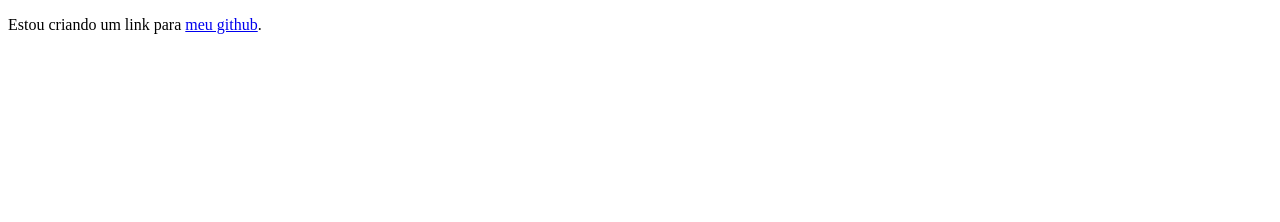
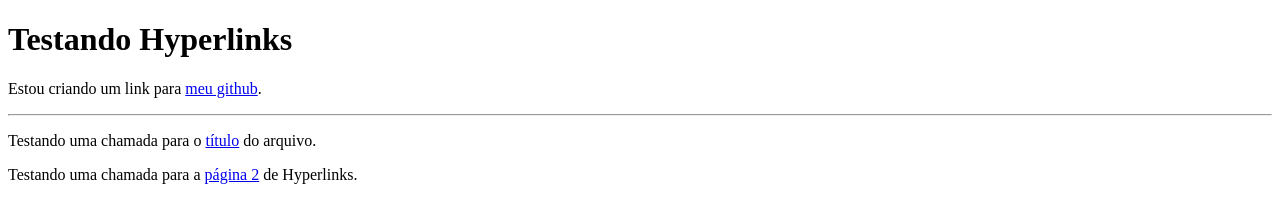
Before and after one commit to JVSMOTA/projetos, a plain HTML site: page capacitacao_mobile/4-hyperlinks/index.html in a window 1280 px wide. Drawn offline with Linux system fonts and the light colour scheme.

Commit message:
Estudo de Hyperlinks

```diff
--- a/capacitacao_mobile/4-hyperlinks/index.html
+++ b/capacitacao_mobile/4-hyperlinks/index.html
@@ -7,7 +7,11 @@
     <title>Testando Hyperlinks</title>
 </head>
 <body>
-    <p>Estou criando um link para <a href="https://github.com/JVSMOTA" title="github JVSMOTA">meu github</a>.
-    </p>
+    <h1 id="1_Hyperlinks">Testando Hyperlinks</h1>
+    <p>Estou criando um link para <a href="https://github.com/JVSMOTA" title="github JVSMOTA">meu github</a>.</p>
+    <hr>
+    <p>Testando uma chamada para o <a href="#1_Hyperlink">título</a> do arquivo.</p>
+    <p>Testando uma chamada para a <a href="page_2#2_Hyperlink">página 2</a> de Hyperlinks.</p>
+
 </body>
 </html>
```
Also changed, not shown: capacitacao_mobile/4-hyperlinks/page_2/index.html (added, +10 -0 lines), 2 other files.
